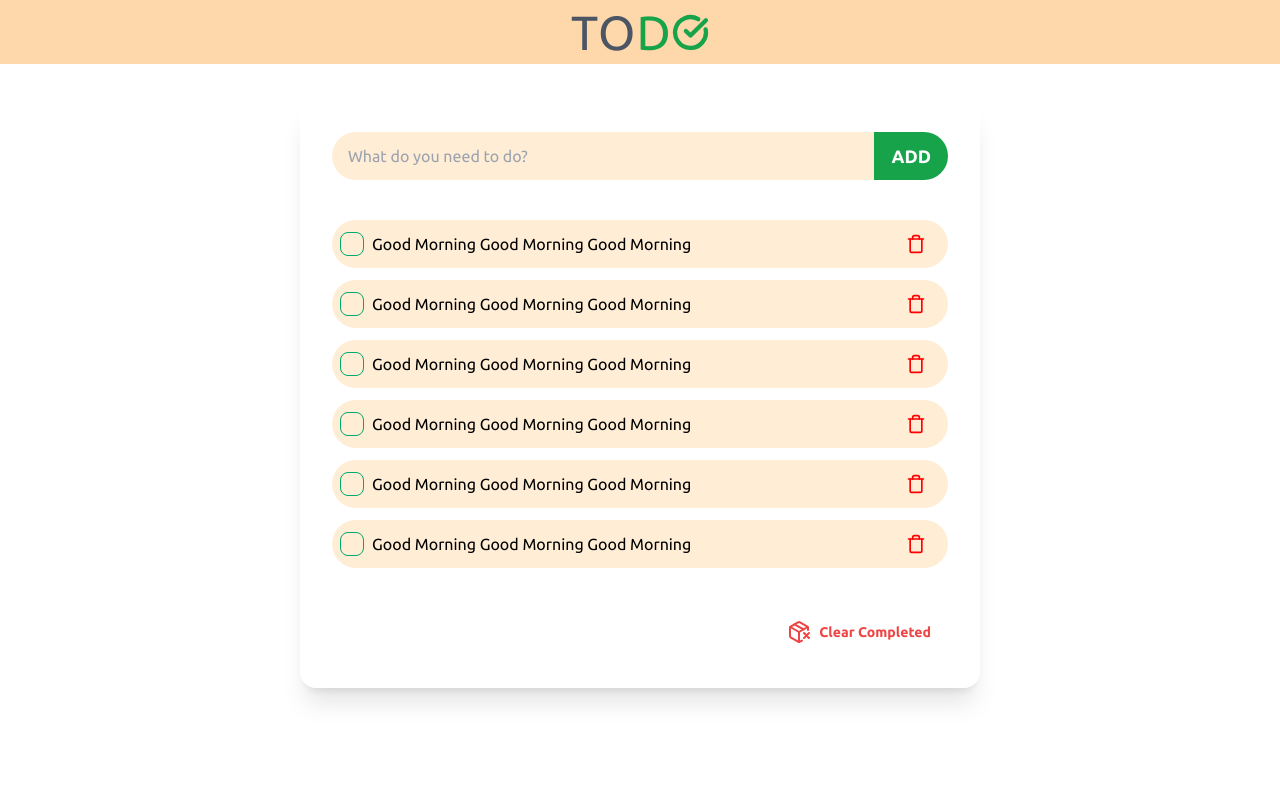
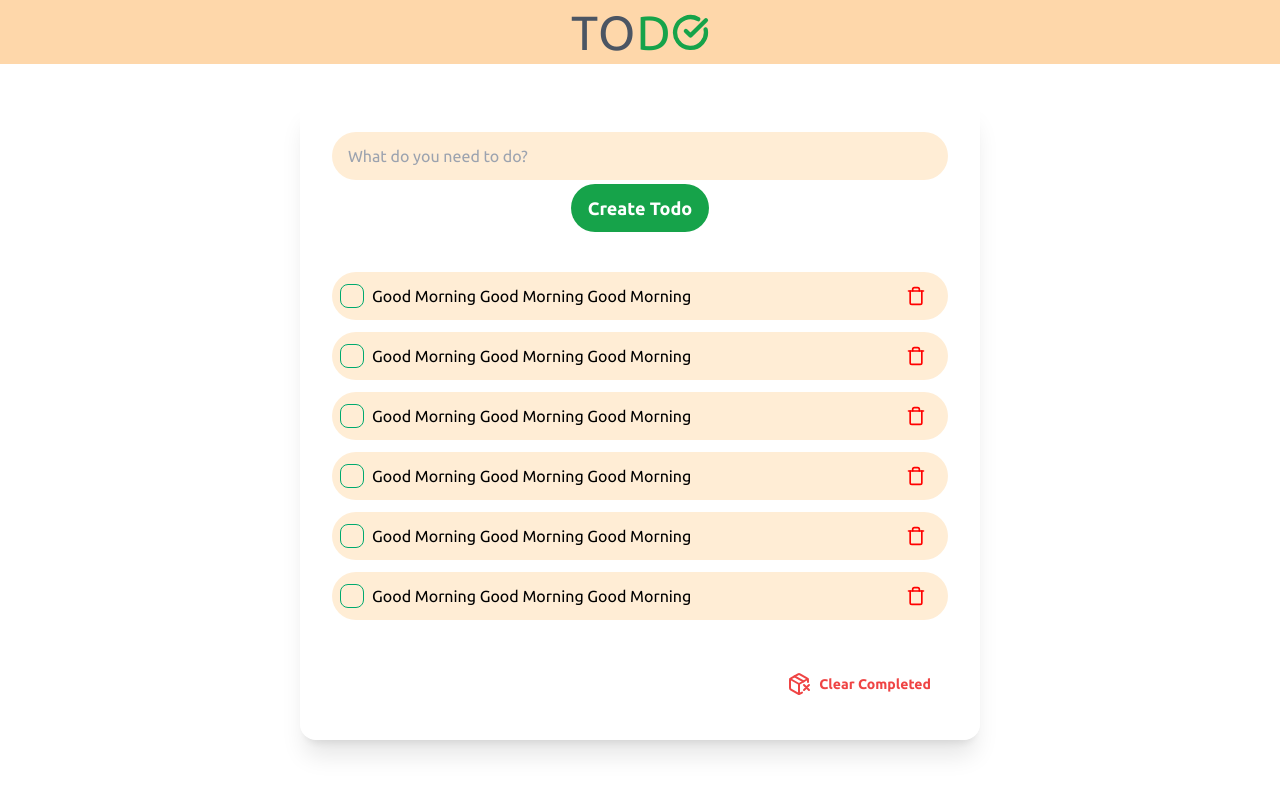
Before and after one commit to CallSignRishav/todo-fullstack-frontend-v1, a Next.js app: page / in a window 1280 px wide. Shown: the top 794 px of the page. Built offline with nearby package versions, Linux system fonts and the light colour scheme.

Commit message:
form type & schema added

```diff
--- a/src/components/CreateTodo.tsx
+++ b/src/components/CreateTodo.tsx
@@ -1,15 +1,44 @@
+import {TodoFormType, todoSchemaType} from "@/utils/information";
+import {zodResolver} from "@hookform/resolvers/zod";
+import {useForm} from "react-hook-form";
+
 const CreateTodo = () => {
+  const {
+    register,
+    handleSubmit,
+    reset,
+    formState: {isSubmitting},
+  } = useForm<TodoFormType>({
+    resolver: zodResolver(todoSchemaType),
+    mode: "all",
+  });
+
+  const addTodoFn = async (fData: TodoFormType) => {
+    await new Promise((r) => setTimeout(r, 2000));
+
+    console.log(fData);
+
+    reset();
+  };
+
   return (
     <>
-      <form className="flex w-full">
+      <form
+        onSubmit={handleSubmit(addTodoFn)}
+        className="flex flex-col items-center justify-center gap-1"
+      >
         <input
           type="text"
           placeholder="What do you need to do?"
-          className="input w-full rounded-s-full border-none bg-orange-100 text-black outline-none focus:border-none focus:outline-none active:border-none active:outline-none"
+          className="input w-full rounded-full border-none bg-orange-100 text-black outline-none focus:border-none focus:outline-none active:border-none active:outline-none"
+          {...register("todoName")}
         />
 
-        <button className="btn btn-ghost rounded-e-full bg-green-600 text-lg text-white">
-          ADD
+        <button
+          type="submit"
+          className={`btn btn-ghost flex items-center justify-center rounded-full bg-green-600 text-lg text-white ${isSubmitting ? "loading loading-spinner" : ""}`}
+        >
+          {isSubmitting ? "" : "Create Todo"}
         </button>
       </form>
     </>
--- /dev/null
+++ b/src/utils/information.ts
@@ -0,0 +1,10 @@
+import {z} from "zod";
+
+export const todoSchemaType = z.object({
+  todoName: z
+    .string()
+    .min(3, {message: "Minimum 3 character"})
+    .max(25, {message: "Max 25 Character"}),
+});
+
+export type TodoFormType = z.infer<typeof todoSchemaType>;
```
Also changed, not shown: 1 other file (tests, documents, lock files or other folders).
